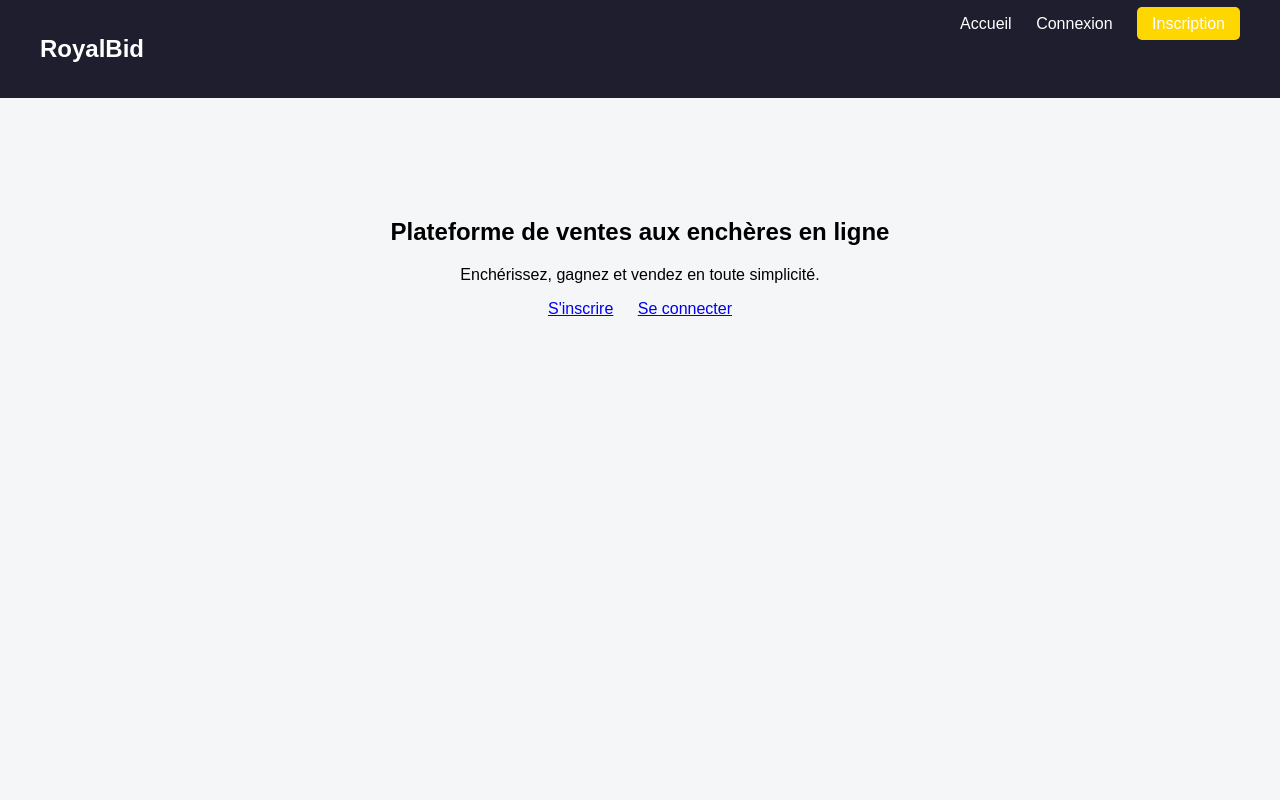
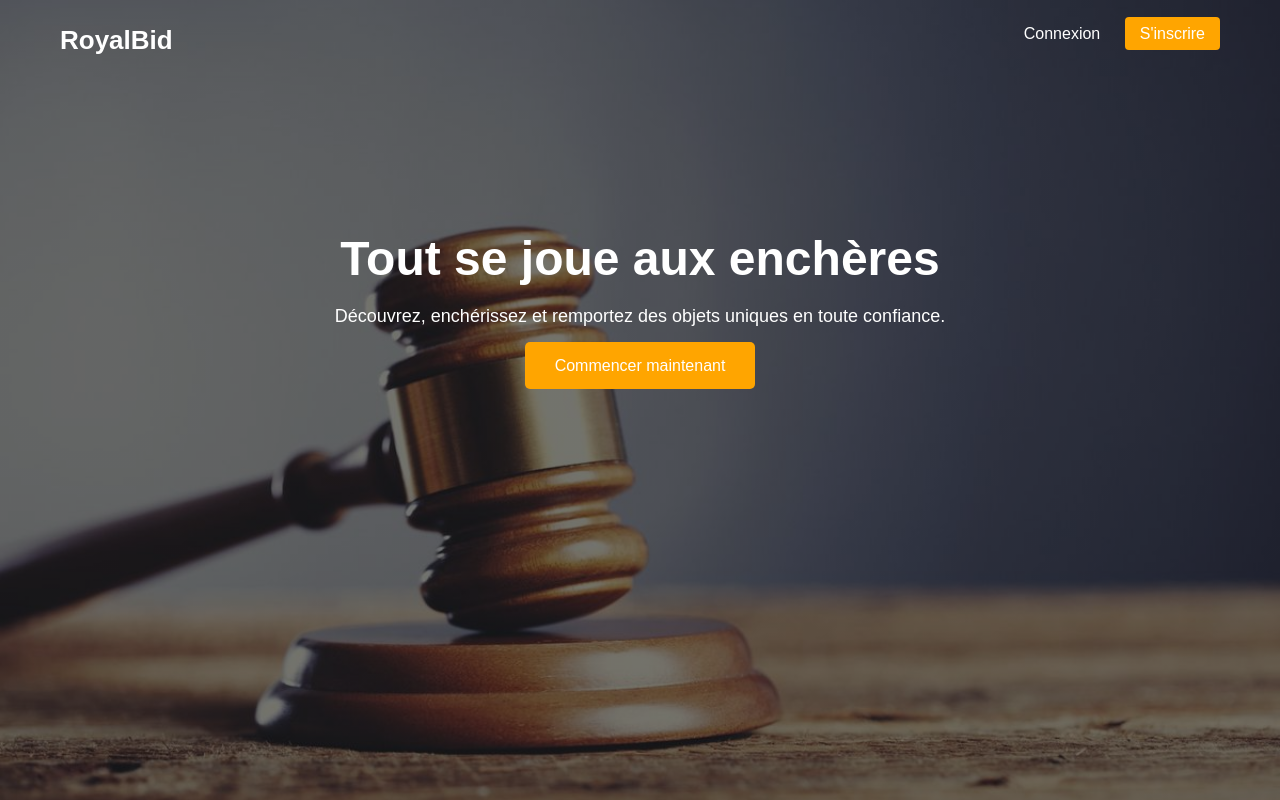
Before and after one commit to sylvioSMK/royal-bid, a Django app: template enchere/templates/enchere/home.html in a window 1280 px wide. Run offline with Django 3.2, Linux system fonts and the light colour scheme; the template is opened without the code that fills it, so the values that code supplies are empty.

Commit message:
Modifiacation du style de la page d'accueil

```diff
--- a/enchere/static/enchere/css/style.css
+++ b/enchere/static/enchere/css/style.css
@@ -1,75 +1,66 @@
-body {
+* {
     margin: 0;
+    padding: 0;
+    box-sizing: border-box;
     font-family: Arial, sans-serif;
-    background: #f4f6f8;
+}
+
+/* HERO */
+.hero {
+    height: 100vh;
+    background: linear-gradient(
+        rgba(0,0,0,0.55),
+        rgba(0,0,0,0.55)
+    ),
+    url("../images/enchere.jpg") center/cover no-repeat;
+    color: white;
 }
 
 /* NAVBAR */
 .navbar {
     display: flex;
     justify-content: space-between;
-    padding: 15px 40px;
-    background: #1e1e2f;
-    color: white;
+    padding: 25px 60px;
 }
 
-.navbar a {
+.logo {
+    font-size: 26px;
+    font-weight: bold;
+}
+
+.nav-links a {
+    margin-left: 20px;
     color: white;
-    margin-left: 20px;
     text-decoration: none;
 }
 
-.navbar .btn {
-    background: gold;
+.nav-links .btn {
+    background: orange;
     padding: 8px 15px;
-    border-radius: 5px;
+    border-radius: 4px;
 }
 
-/* HOME */
-.hero {
+/* HERO CONTENT */
+.hero-content {
     text-align: center;
-    padding: 100px 20px;
+    margin-top: 150px;
 }
 
-.hero-buttons a {
-    margin: 10px;
-}
-
-/* AUTH PAGES */
-.auth-container {
-    display: flex;
-    justify-content: center;
-    align-items: center;
-    margin-top: 60px;
-}
-
-.auth-box {
-    background: white;
-    padding: 40px;
-    width: 350px;
-    box-shadow: 0 0 20px rgba(0,0,0,0.1);
-}
-
-.auth-box h2 {
+.hero-content h2 {
+    font-size: 48px;
     margin-bottom: 20px;
 }
 
-.auth-box input {
-    width: 100%;
-    padding: 10px;
-    margin-bottom: 15px;
+.hero-content p {
+    font-size: 18px;
+    margin-bottom: 30px;
 }
 
-.auth-box button {
-    width: 100%;
-    padding: 10px;
-    background: #1e1e2f;
+.hero-btn {
+    background: orange;
+    padding: 15px 30px;
     color: white;
-    border: none;
+    text-decoration: none;
+    font-size: 16px;
+    border-radius: 5px;
 }
-
-.auth-image img {
-    width: 350px;
-    margin-left: 40px;
-    border-radius: 10px;
-}
--- a/enchere/templates/enchere/base.html
+++ b/enchere/templates/enchere/base.html
@@ -8,16 +8,8 @@
 </head>
 <body>
 
-<nav class="navbar">
-    <h1>RoyalBid</h1>
-    <div>
-        <a href="{% url 'home' %}">Accueil</a>
-        <a href="{% url 'login' %}">Connexion</a>
-        <a href="{% url 'signup' %}" class="btn">Inscription</a>
-    </div>
-</nav>
-
-{% block content %}{% endblock %}
+{% block content %}
+{% endblock %}
 
 </body>
 </html>
--- a/enchere/templates/enchere/home.html
+++ b/enchere/templates/enchere/home.html
@@ -2,15 +2,19 @@
 {% load static %}
 
 {% block content %}
+<header class="hero">
+    <nav class="navbar">
+        <h1 class="logo">RoyalBid</h1>
+        <div class="nav-links">
+            <a href="{% url 'login' %}">Connexion</a>
+            <a href="{% url 'signup' %}" class="btn">S'inscrire</a>
+        </div>
+    </nav>
 
-<section class="hero">
-    <h2>Plateforme de ventes aux enchères en ligne</h2>
-    <p>Enchérissez, gagnez et vendez en toute simplicité.</p>
-
-    <div class="hero-buttons">
-        <a href="{% url 'signup' %}" class="btn-primary">S'inscrire</a>
-        <a href="{% url 'login' %}" class="btn-secondary">Se connecter</a>
+    <div class="hero-content">
+        <h2>Tout se joue aux enchères</h2>
+        <p>Découvrez, enchérissez et remportez des objets uniques en toute confiance.</p>
+        <a href="{% url 'signup' %}" class="hero-btn">Commencer maintenant</a>
     </div>
-</section>
-
+</header>
 {% endblock %}
```
